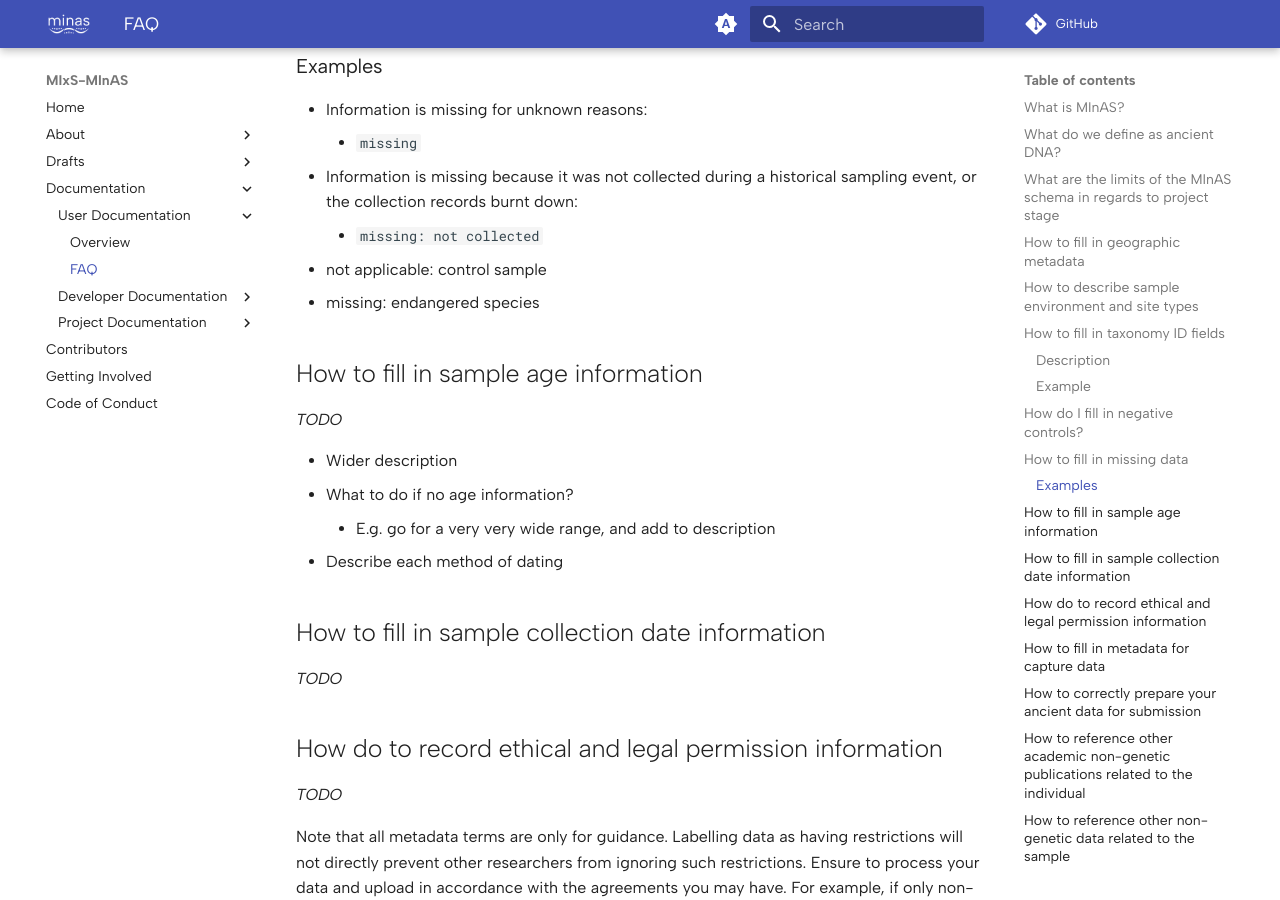
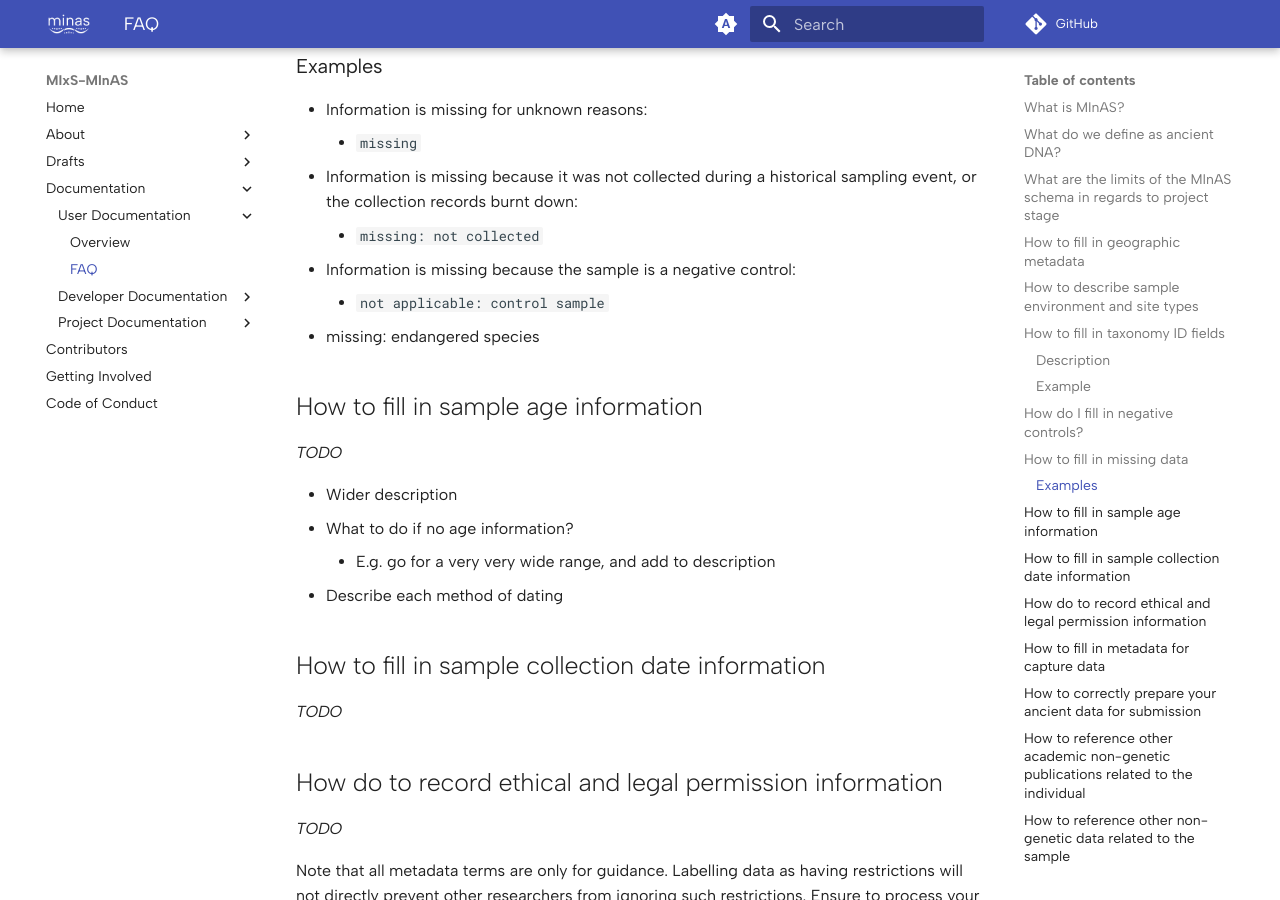
Before and after one commit to MIxS-MInAS/MIxS-MInAS.github.io, an MkDocs documentation site: the page built from docs/documentation/user-documentation/faq.md, in a window 1280 px wide and 900 px high, scrolled down 4762 px. Built offline with MkDocs 1.6.1 and Material for MkDocs 9.7.7, drawn with Linux system fonts in a browser that asks for light colours; comment, search, counter and statistics services are not loaded.

Commit message:
Add context for "not applicable: control sample"

```diff
--- a/docs/documentation/user-documentation/faq.md
+++ b/docs/documentation/user-documentation/faq.md
@@ -150,7 +150,8 @@ In these cases, refer to the documentation of the place you are submitting your
     - `missing`
 - Information is missing because it was not collected during a historical sampling event, or the collection records burnt down:
     - `missing: not collected`
-- not applicable: control sample
+- Information is missing because the sample is a negative control:
+    - `not applicable: control sample`
 - missing: endangered species
 
 ## How to fill in sample age information
```
